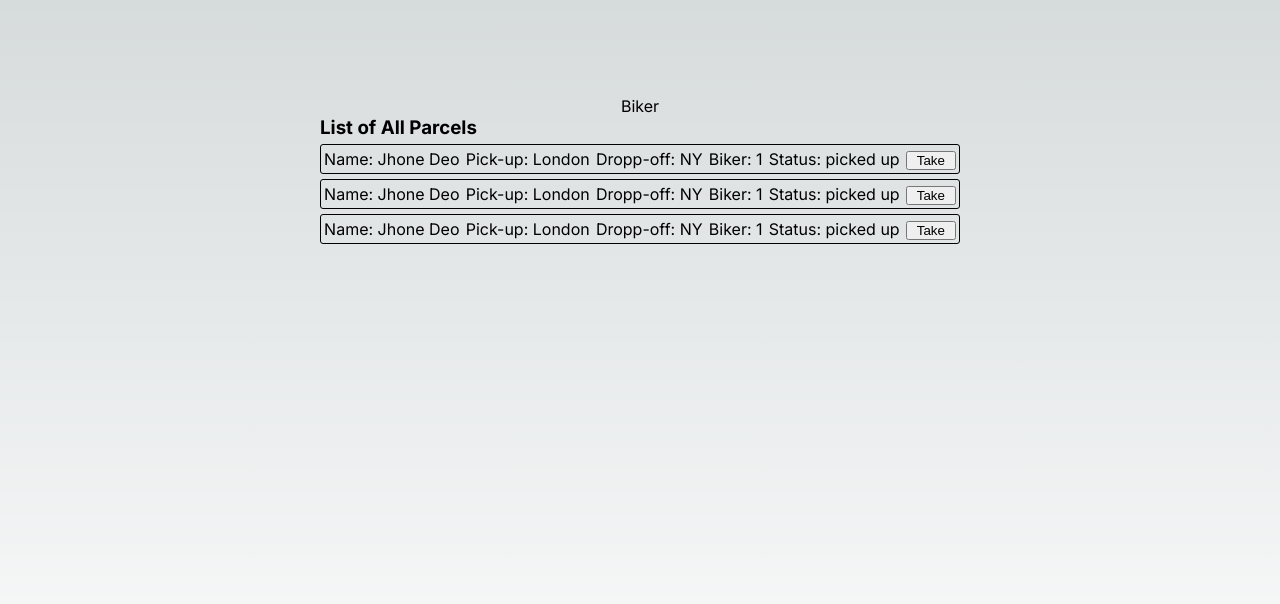
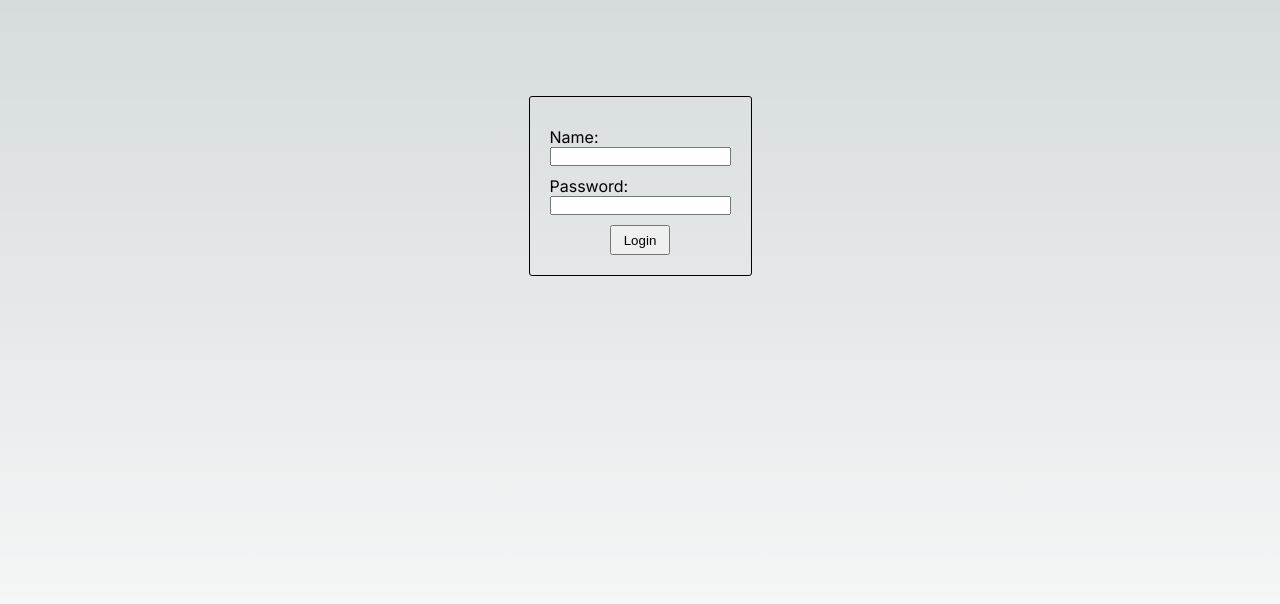
Before and after one commit to mohamedeliwa/delivery-service-client, a Next.js app: page / in a window 1280 px wide. Shown: the top 604 px of the page. Built offline with nearby package versions, Linux system fonts and the light colour scheme.

Commit message:
implementing the basic jwt authentication logic

```diff
--- a/src/components/Biker.tsx
+++ b/src/components/Biker.tsx
@@ -1,6 +1,11 @@
 import React from "react";
 import styles from "./Biker.module.css";
-const Biker: React.FC = () => {
+import { User } from "@/types/user.types";
+
+const Biker: React.FC<{ token: string; user: User | null }> = ({
+  token,
+  user,
+}) => {
   return (
     <div className={styles.container}>
       Biker
--- a/src/components/Login.module.css
+++ b/src/components/Login.module.css
@@ -2,7 +2,7 @@
   display: flex;
   flex-direction: column;
   justify-content: center;
-  align-items: start;
+  align-items: flex-start;
   border: 1px solid;
   padding: 20px;
   border-radius: 3px;
@@ -12,7 +12,7 @@
   flex-direction: column;
   width: 100%;
   justify-content: center;
-  align-items: start;
+  align-items: flex-start;
   margin-top: 10px;
 }
 .buttonContainer {
--- a/src/components/Login.tsx
+++ b/src/components/Login.tsx
@@ -1,8 +1,14 @@
 import axios from "axios";
 import styles from "./Login.module.css";
 import { FormEventHandler, useState } from "react";
+import { User } from "@/types/user.types";
 
-const Login: React.FC = () => {
+const Login: React.FC<{
+  token: string;
+  user: User | null;
+  setToken: (token: string) => void;
+  setUser: (user: User) => void;
+}> = ({ token, user, setToken, setUser }) => {
   const [name, setName] = useState<string>("");
   const [password, setPassword] = useState("");
 
@@ -16,9 +22,14 @@ const Login: React.FC = () => {
           password,
         }
       );
-      console.log({
-        response,
-      });
+      const token = response.data.access_token as string;
+
+      // TODO FETCH USER DATA
+      // const user = await  axios.
+
+
+      setToken(token);
+
     } catch (error) {
       if (axios.isAxiosError(error)) {
         console.log(error.response?.data.message);
--- a/src/components/Sender.module.css
+++ b/src/components/Sender.module.css
@@ -11,7 +11,7 @@
   display: flex;
   flex-direction: column;
   justify-content: center;
-  align-items: start;
+  align-items: flex-start;
   border: 1px solid;
   padding: 20px;
   border-radius: 3px;
@@ -21,7 +21,7 @@
   flex-direction: column;
   width: 100%;
   justify-content: center;
-  align-items: start;
+  align-items: flex-start;
   margin-top: 10px;
 }
 .buttonContainer {
--- a/src/components/Sender.tsx
+++ b/src/components/Sender.tsx
@@ -1,7 +1,11 @@
 import React from "react";
 import styles from "./Sender.module.css";
+import { User } from "@/types/user.types";
 
-const Sender: React.FC = () => {
+const Sender: React.FC<{ token: string; user: User | null }> = ({
+  token,
+  user,
+}) => {
   const onFinish = () => {};
   return (
     <div className={styles.container}>
--- a/src/pages/index.tsx
+++ b/src/pages/index.tsx
@@ -1,13 +1,19 @@
+import { useState } from "react";
 import Head from "next/head";
 import { Inter } from "next/font/google";
 import styles from "@/styles/Home.module.css";
 import Login from "@/components/Login";
 import Sender from "@/components/Sender";
 import Biker from "@/components/Biker";
+import { Role, User } from "@/types/user.types";
 
 const inter = Inter({ subsets: ["latin"] });
 
 export default function Home() {
+  const [token, setToken] = useState<string>("");
+  const [user, setUser] = useState<User | null>(null);
+  const [loading, setLoading] = useState<boolean>(false);
+
   return (
     <>
       <Head>
@@ -17,9 +23,18 @@ export default function Home() {
         <link rel="icon" href="/favicon.ico" />
       </Head>
       <main className={`${styles.main} ${inter.className}`}>
-        {/* <Login /> */}
-        {/* <Sender /> */}
-        <Biker />
+        {!token ? (
+          <Login
+            token={token}
+            user={user}
+            setToken={setToken}
+            setUser={setUser}
+          />
+        ) : user?.role === Role.SENDER ? (
+          <Sender token={token} user={user} />
+        ) : (
+          <Biker token={token} user={user} />
+        )}
       </main>
     </>
   );
--- /dev/null
+++ b/src/types/user.types.ts
@@ -0,0 +1,11 @@
+export enum Role {
+  SENDER = "SENDER",
+  BIKER = "BIKER",
+}
+
+export interface User {
+  id: number;
+  name: string;
+  password: string;
+  role: Role;
+}
```
